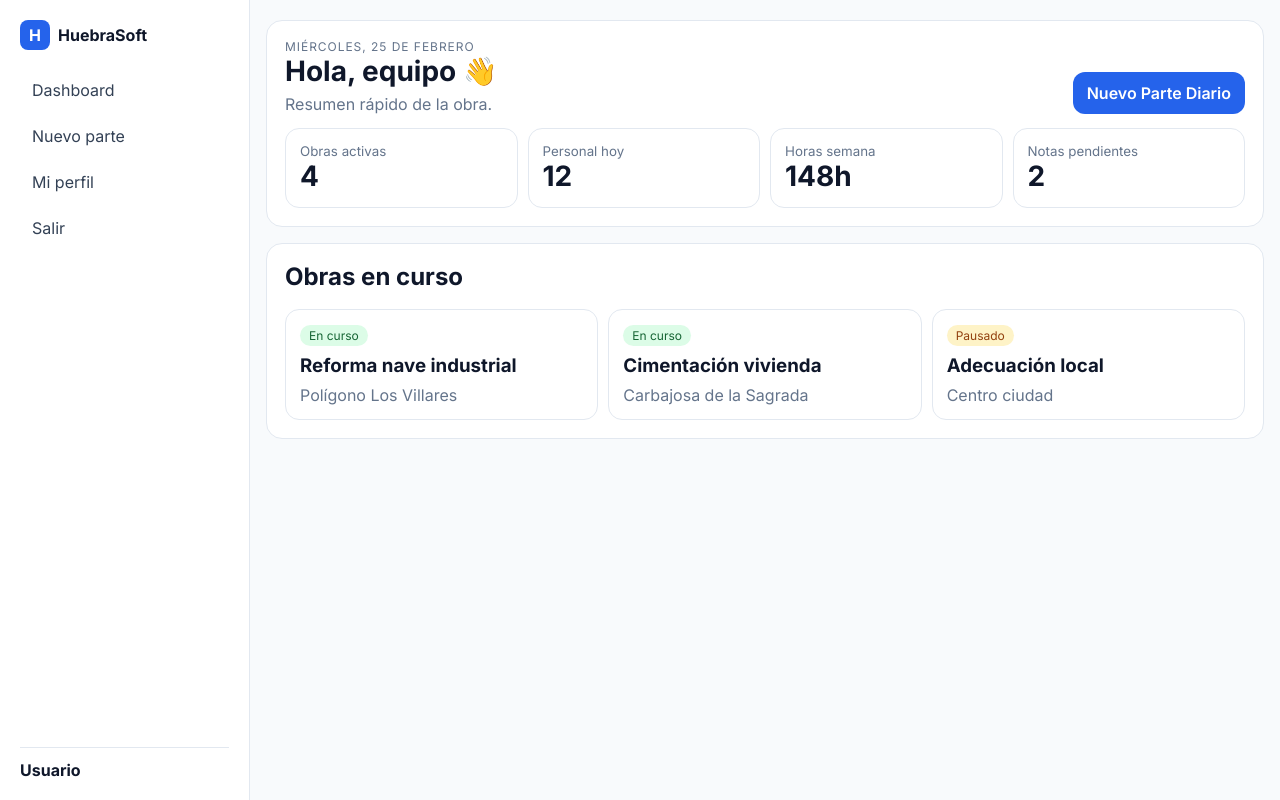
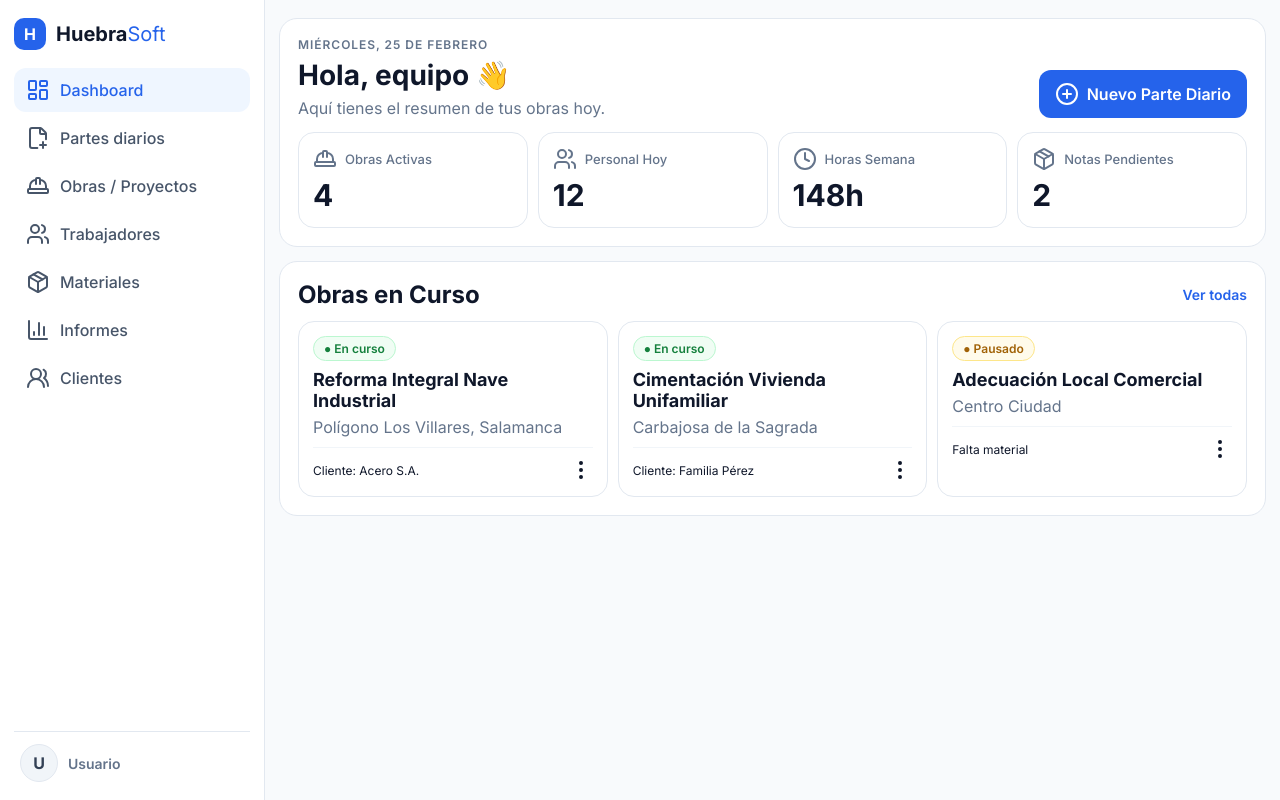
Before and after one commit to Huebrasoft/obra, a PHP site: template views/home.php in a window 1280 px wide. Run offline with PHP 8.4, Linux system fonts and the light colour scheme; the template is opened without the code that fills it, so the values that code supplies are empty.

Commit message:
Align UI with provided HuebraSoft design reference

```diff
--- a/assets/css/style.css
+++ b/assets/css/style.css
@@ -1,84 +1,99 @@
 :root {
   --bg: #f8fafc;
-  --surface: #ffffff;
+  --white: #fff;
   --line: #e2e8f0;
-  --text: #0f172a;
+  --txt: #0f172a;
   --muted: #64748b;
   --brand: #2563eb;
-  --brand-dark: #1d4ed8;
-  --ok-bg: #ecfdf5;
-  --ok-tx: #065f46;
-  --err-bg: #fef2f2;
-  --err-tx: #991b1b;
+  --brand-soft: #eff6ff;
 }
+* { box-sizing: border-box; }
+body { margin: 0; font-family: Inter, Arial, sans-serif; color: var(--txt); background: var(--bg); }
+a { text-decoration: none; color: inherit; }
 
-* { box-sizing: border-box; }
-body { margin: 0; font-family: Inter, Arial, sans-serif; color: var(--text); background: var(--bg); }
-a { color: inherit; text-decoration: none; }
+/* LOGIN */
+.auth-page { min-height: 100vh; display: grid; place-items: center; padding: 16px; }
+.auth-card { width: 100%; max-width: 430px; background: var(--white); border: 1px solid var(--line); border-radius: 22px; padding: 26px; box-shadow: 0 10px 30px #0f172a0f; }
+.auth-card h1 { margin: 10px 0 16px; font-size: 24px; }
 
-.auth-page { min-height: 100vh; display: grid; place-items: center; padding: 16px; }
-.auth-card { background: var(--surface); border: 1px solid var(--line); border-radius: 18px; width: 100%; max-width: 420px; padding: 24px; }
+/* APP SHELL */
+.app-shell { min-height: 100vh; display: flex; }
+.sidebar-desktop { width: 265px; border-right: 1px solid var(--line); background: var(--white); padding: 18px 14px; display: none; flex-direction: column; }
+.brand-row { display: flex; align-items: center; gap: 10px; }
+.logo-box { width: 32px; height: 32px; border-radius: 10px; background: var(--brand); color: #fff; font-weight: 700; display: grid; place-items: center; }
+.brand-title { font-weight: 700; font-size: 20px; }
+.brand-title span { color: var(--brand); font-weight: 400; }
 
-.app-shell { min-height: 100vh; display: flex; }
-.sidebar { width: 250px; background: var(--surface); border-right: 1px solid var(--line); padding: 20px; display: none; flex-direction: column; gap: 20px; }
-.sidebar nav { display: grid; gap: 6px; }
-.sidebar nav a { padding: 10px 12px; border-radius: 10px; color: #334155; }
-.sidebar nav a:hover { background: #eff6ff; color: var(--brand); }
-.user-mini { margin-top: auto; border-top: 1px solid var(--line); padding-top: 12px; display: grid; }
+.side-nav { margin-top: 18px; display: grid; gap: 4px; }
+.side-nav a { display: flex; align-items: center; gap: 10px; padding: 10px 12px; border-radius: 12px; color: #475569; font-weight: 500; }
+.side-nav a i { width: 18px; height: 18px; }
+.side-nav a:hover { background: #f8fafc; color: #0f172a; }
+.side-nav a.active { background: var(--brand-soft); color: var(--brand); }
 
-.content-area { flex: 1; min-height: 100vh; padding-bottom: 72px; }
-.mobile-head { position: sticky; top: 0; background: #ffffffdd; backdrop-filter: blur(8px); border-bottom: 1px solid var(--line); padding: 12px 16px; z-index: 10; }
-.container { max-width: 1100px; margin: 0 auto; padding: 20px 16px; }
+.sidebar-user { margin-top: auto; border-top: 1px solid var(--line); padding: 12px 6px 0; display: flex; gap: 10px; align-items: center; }
+.sidebar-user p { margin: 0; font-size: 14px; font-weight: 600; }
+.sidebar-user small { color: var(--muted); }
+.avatar { width: 38px; height: 38px; border-radius: 999px; border: 1px solid var(--line); background: #f1f5f9; display: grid; place-items: center; font-weight: 700; color: #334155; }
+.avatar.small { width: 32px; height: 32px; }
 
-.brand { font-weight: 700; display: inline-flex; align-items: center; gap: 8px; }
-.logo { width: 30px; height: 30px; border-radius: 8px; display: grid; place-items: center; color: white; background: var(--brand); font-weight: 700; }
+.main-zone { flex: 1; display: flex; flex-direction: column; min-height: 100vh; padding-bottom: 78px; }
+.mobile-header { position: sticky; top: 0; z-index: 20; background: #ffffffe8; backdrop-filter: blur(10px); border-bottom: 1px solid var(--line); padding: 12px 14px; display: flex; align-items: center; justify-content: space-between; }
+.page-wrap { max-width: 1180px; width: 100%; margin: 0 auto; padding: 18px 14px 24px; }
 
-.panel { background: var(--surface); border: 1px solid var(--line); border-radius: 16px; padding: 18px; margin-bottom: 16px; }
-.panel-head { display: flex; align-items: end; justify-content: space-between; gap: 12px; margin-bottom: 14px; }
-.eyebrow { margin: 0; text-transform: uppercase; letter-spacing: .08em; font-size: 12px; color: var(--muted); }
+/* COMPONENTS */
+.panel { background: var(--white); border: 1px solid var(--line); border-radius: 18px; padding: 18px; margin-bottom: 14px; }
+.panel-head { display: flex; flex-direction: column; gap: 12px; margin-bottom: 14px; }
+.eyebrow { margin: 0 0 6px; color: var(--muted); text-transform: uppercase; font-size: 12px; letter-spacing: .08em; font-weight: 600; }
 h1 { margin: 0 0 6px; font-size: 28px; }
-h2, h3 { margin: 0 0 8px; }
+h2, h3 { margin: 0; }
 p { margin: 0; color: var(--muted); }
 
-.metrics { display: grid; grid-template-columns: repeat(2, minmax(0,1fr)); gap: 10px; }
-.metrics article { border: 1px solid var(--line); border-radius: 14px; padding: 14px; background: #fff; }
-.metrics small { color: var(--muted); display: block; }
-.metrics strong { font-size: 28px; }
+.btn-primary, .btn-soft, .btn-remove { border: 0; border-radius: 12px; font-weight: 600; cursor: pointer; }
+.btn-primary { background: var(--brand); color: #fff; padding: 12px 16px; display: inline-flex; align-items: center; justify-content: center; gap: 8px; }
+.btn-primary:hover { background: #1d4ed8; }
+.btn-soft { background: #f8fafc; border: 1px solid var(--line); color: #334155; padding: 8px 12px; }
 
+.metrics { display: grid; grid-template-columns: repeat(2, 1fr); gap: 10px; }
+.metric-card { border: 1px solid var(--line); border-radius: 16px; padding: 14px; }
+.metric-top { display: flex; align-items: center; gap: 8px; margin-bottom: 6px; color: var(--muted); font-size: 13px; font-weight: 500; }
+.metric-top i { width: 17px; height: 17px; color: var(--brand); }
+.metric-card strong { font-size: 30px; }
+
+.section-head { display: flex; justify-content: space-between; align-items: center; margin-bottom: 12px; }
+.section-head a { color: var(--brand); font-weight: 600; font-size: 14px; }
 .project-grid { display: grid; grid-template-columns: 1fr; gap: 10px; }
-.project-card { border: 1px solid var(--line); border-radius: 14px; padding: 14px; }
-.tag { display: inline-block; background: #dcfce7; color: #166534; border-radius: 999px; padding: 3px 9px; font-size: 12px; margin-bottom: 8px; }
-.tag-warn { background: #fef3c7; color: #92400e; }
-
-.btn-primary, .btn-soft { border: 0; border-radius: 12px; padding: 11px 14px; cursor: pointer; font-weight: 600; }
-.btn-primary { background: var(--brand); color: white; }
-.btn-primary:hover { background: var(--brand-dark); }
-.btn-primary:disabled { opacity: .7; cursor: not-allowed; }
-.btn-soft { background: #eff6ff; color: var(--brand); }
+.project-card { border: 1px solid var(--line); border-radius: 16px; padding: 14px; }
+.project-card h3 { margin: 8px 0 6px; font-size: 18px; }
+.project-meta { margin-top: 10px; padding-top: 10px; border-top: 1px solid #f1f5f9; display: flex; justify-content: space-between; align-items: center; font-size: 12px; }
+.tag { display: inline-flex; align-items: center; gap: 6px; border-radius: 999px; padding: 4px 10px; font-size: 12px; font-weight: 600; border: 1px solid #bbf7d0; color: #15803d; background: #f0fdf4; }
+.tag.pause { border-color: #fde68a; color: #a16207; background: #fffbeb; }
 
 .stack { display: grid; gap: 12px; }
 .grid-2 { display: grid; grid-template-columns: 1fr; gap: 10px; }
-label { display: block; font-weight: 600; margin-bottom: 6px; font-size: 14px; }
-input, select, textarea { width: 100%; border: 1px solid #cbd5e1; border-radius: 10px; padding: 10px; font: inherit; background: white; }
+label { display: block; font-size: 14px; margin-bottom: 6px; font-weight: 600; }
+input, select, textarea { width: 100%; border: 1px solid #cbd5e1; border-radius: 12px; padding: 10px 12px; font: inherit; background: #fff; }
+textarea { resize: vertical; }
+.card-block { border: 1px solid var(--line); border-radius: 14px; padding: 12px; }
+.row-between { display: flex; justify-content: space-between; align-items: center; gap: 8px; margin-bottom: 10px; }
+.line-row { display: grid; grid-template-columns: 1fr 86px 86px 44px; gap: 8px; margin-bottom: 8px; }
+.btn-remove { border: 1px solid #fecaca; background: #fff; color: #b91c1c; }
 
-.card-block { border: 1px solid var(--line); border-radius: 12px; padding: 12px; }
-.row-between { display: flex; align-items: center; justify-content: space-between; gap: 10px; margin-bottom: 10px; }
-.line-row { display: grid; grid-template-columns: 1fr 92px 92px 44px; gap: 8px; margin-bottom: 8px; }
-.btn-remove { border: 1px solid #fecaca; color: #b91c1c; background: #fff; border-radius: 10px; }
-
-.alert { padding: 10px; border-radius: 10px; border: 1px solid transparent; margin-bottom: 10px; }
-.alert-ok { background: var(--ok-bg); color: var(--ok-tx); border-color: #a7f3d0; }
-.alert-error { background: var(--err-bg); color: var(--err-tx); border-color: #fecaca; }
+.alert { padding: 10px 12px; border-radius: 10px; margin-bottom: 10px; border: 1px solid; }
+.alert-error { background: #fef2f2; border-color: #fecaca; color: #991b1b; }
+.alert-ok { background: #f0fdf4; border-color: #bbf7d0; color: #166534; }
 .hidden { display: none; }
 
-.mobile-nav { position: fixed; bottom: 0; left: 0; right: 0; background: #ffffffed; border-top: 1px solid var(--line); display: flex; justify-content: space-around; padding: 10px; }
-.mobile-nav a { font-size: 13px; color: #475569; }
+.mobile-nav { position: fixed; bottom: 0; left: 0; right: 0; border-top: 1px solid var(--line); background: #fffffff2; backdrop-filter: blur(8px); display: flex; justify-content: space-around; padding: 8px 10px 9px; }
+.mobile-nav a { display: grid; justify-items: center; gap: 2px; color: #64748b; font-size: 10px; font-weight: 600; }
+.mobile-nav a i { width: 19px; height: 19px; }
+.mobile-nav a.active { color: var(--brand); }
 
 @media (min-width: 900px) {
-  .sidebar { display: flex; }
-  .mobile-head, .mobile-nav { display: none; }
-  .content-area { padding-bottom: 0; }
-  .metrics { grid-template-columns: repeat(4, minmax(0,1fr)); }
-  .project-grid { grid-template-columns: repeat(3, minmax(0,1fr)); }
-  .grid-2 { grid-template-columns: repeat(2, minmax(0,1fr)); }
+  .sidebar-desktop { display: flex; }
+  .mobile-header, .mobile-nav { display: none; }
+  .main-zone { padding-bottom: 0; }
+  .panel-head { flex-direction: row; align-items: end; justify-content: space-between; }
+  .metrics { grid-template-columns: repeat(4, 1fr); }
+  .project-grid { grid-template-columns: repeat(3, 1fr); }
+  .grid-2 { grid-template-columns: repeat(2, 1fr); }
 }
--- a/assets/js/app.js
+++ b/assets/js/app.js
@@ -1,6 +1,11 @@
 (function () {
+  if (window.lucide && typeof window.lucide.createIcons === 'function') {
+    window.lucide.createIcons();
+  }
+
   const el = document.getElementById('currentDate');
   if (!el) return;
+
   const options = { weekday: 'long', day: 'numeric', month: 'long' };
   const text = new Date().toLocaleDateString('es-ES', options);
   el.textContent = text.charAt(0).toUpperCase() + text.slice(1);
--- a/views/home.php
+++ b/views/home.php
@@ -1,30 +1,60 @@
 <?php include __DIR__ . '/layout/header.php'; ?>
+
 <section class="panel">
     <div class="panel-head">
         <div>
             <p class="eyebrow" id="currentDate">Hoy</p>
             <h1>Hola, <?= htmlspecialchars(currentUser()['nombre'] ?? 'equipo', ENT_QUOTES, 'UTF-8') ?> 👋</h1>
-            <p>Resumen rápido de la obra.</p>
+            <p>Aquí tienes el resumen de tus obras hoy.</p>
         </div>
-        <a class="btn-primary" href="index.php?page=nuevo-parte">Nuevo Parte Diario</a>
+        <a class="btn-primary" href="index.php?page=nuevo-parte"><i data-lucide="plus-circle"></i>Nuevo Parte Diario</a>
     </div>
 
     <div class="metrics">
-        <article><small>Obras activas</small><strong>4</strong></article>
-        <article><small>Personal hoy</small><strong>12</strong></article>
-        <article><small>Horas semana</small><strong>148h</strong></article>
-        <article><small>Notas pendientes</small><strong>2</strong></article>
+        <article class="metric-card">
+            <div class="metric-top"><i data-lucide="hard-hat"></i><span>Obras Activas</span></div>
+            <strong>4</strong>
+        </article>
+        <article class="metric-card">
+            <div class="metric-top"><i data-lucide="users"></i><span>Personal Hoy</span></div>
+            <strong>12</strong>
+        </article>
+        <article class="metric-card">
+            <div class="metric-top"><i data-lucide="clock"></i><span>Horas Semana</span></div>
+            <strong>148h</strong>
+        </article>
+        <article class="metric-card">
+            <div class="metric-top"><i data-lucide="package"></i><span>Notas Pendientes</span></div>
+            <strong>2</strong>
+        </article>
     </div>
 </section>
 
 <section class="panel">
-    <div class="row-between">
-        <h2>Obras en curso</h2>
+    <div class="section-head">
+        <h2>Obras en Curso</h2>
+        <a href="#">Ver todas</a>
     </div>
     <div class="project-grid">
-        <article class="project-card"><span class="tag">En curso</span><h3>Reforma nave industrial</h3><p>Polígono Los Villares</p></article>
-        <article class="project-card"><span class="tag">En curso</span><h3>Cimentación vivienda</h3><p>Carbajosa de la Sagrada</p></article>
-        <article class="project-card"><span class="tag tag-warn">Pausado</span><h3>Adecuación local</h3><p>Centro ciudad</p></article>
+        <article class="project-card">
+            <span class="tag">● En curso</span>
+            <h3>Reforma Integral Nave Industrial</h3>
+            <p>Polígono Los Villares, Salamanca</p>
+            <div class="project-meta"><span>Cliente: Acero S.A.</span><i data-lucide="more-vertical"></i></div>
+        </article>
+        <article class="project-card">
+            <span class="tag">● En curso</span>
+            <h3>Cimentación Vivienda Unifamiliar</h3>
+            <p>Carbajosa de la Sagrada</p>
+            <div class="project-meta"><span>Cliente: Familia Pérez</span><i data-lucide="more-vertical"></i></div>
+        </article>
+        <article class="project-card">
+            <span class="tag pause">● Pausado</span>
+            <h3>Adecuación Local Comercial</h3>
+            <p>Centro Ciudad</p>
+            <div class="project-meta"><span>Falta material</span><i data-lucide="more-vertical"></i></div>
+        </article>
     </div>
 </section>
+
 <?php include __DIR__ . '/layout/footer.php'; ?>
--- a/views/layout/footer.php
+++ b/views/layout/footer.php
@@ -1,9 +1,11 @@
-</div>
-<nav class="mobile-nav">
-    <a href="index.php?page=dashboard">Inicio</a>
-    <a href="index.php?page=nuevo-parte">Parte</a>
-    <a href="index.php?page=mi-perfil">Perfil</a>
-</nav>
+    </div>
+
+    <nav class="mobile-nav">
+        <a class="<?= (($_GET['page'] ?? 'dashboard') === 'dashboard') ? 'active' : '' ?>" href="index.php?page=dashboard"><i data-lucide="layout-dashboard"></i><span>Inicio</span></a>
+        <a class="<?= (($_GET['page'] ?? '') === 'nuevo-parte') ? 'active' : '' ?>" href="index.php?page=nuevo-parte"><i data-lucide="file-plus-2"></i><span>Parte</span></a>
+        <a href="index.php?page=mi-perfil"><i data-lucide="user"></i><span>Perfil</span></a>
+        <a href="index.php?page=logout"><i data-lucide="log-out"></i><span>Salir</span></a>
+    </nav>
 </main>
 <script src="assets/js/app.js"></script>
 </body>
--- a/views/layout/header.php
+++ b/views/layout/header.php
@@ -1,4 +1,4 @@
-<?php $user = currentUser(); ?>
+<?php $user = currentUser(); $currentPage = $_GET['page'] ?? 'dashboard'; ?>
 <!doctype html>
 <html lang="es">
 <head>
@@ -7,28 +7,46 @@
     <title><?= htmlspecialchars($title ?? 'Obra App', ENT_QUOTES, 'UTF-8') ?></title>
     <link rel="preconnect" href="https://fonts.googleapis.com">
     <link rel="preconnect" href="https://fonts.gstatic.com" crossorigin>
-    <link href="https://fonts.googleapis.com/css2?family=Inter:wght@400;500;600;700&display=swap" rel="stylesheet">
+    <link href="https://fonts.googleapis.com/css2?family=Inter:wght@300;400;500;600;700&display=swap" rel="stylesheet">
     <link rel="stylesheet" href="assets/css/style.css">
+    <script src="https://unpkg.com/lucide@latest"></script>
 </head>
 <body class="app-shell">
-<aside class="sidebar">
-    <div class="brand"><span class="logo">H</span> HuebraSoft</div>
-    <nav>
-        <a href="index.php?page=dashboard">Dashboard</a>
-        <a href="index.php?page=nuevo-parte">Nuevo parte</a>
-        <a href="index.php?page=mi-perfil">Mi perfil</a>
+<aside class="sidebar-desktop">
+    <div class="brand-row">
+        <div class="logo-box">H</div>
+        <span class="brand-title">Huebra<span>Soft</span></span>
+    </div>
+
+    <nav class="side-nav">
+        <a class="<?= $currentPage === 'dashboard' ? 'active' : '' ?>" href="index.php?page=dashboard"><i data-lucide="layout-dashboard"></i>Dashboard</a>
+        <a class="<?= $currentPage === 'nuevo-parte' ? 'active' : '' ?>" href="index.php?page=nuevo-parte"><i data-lucide="file-plus-2"></i>Partes diarios</a>
+        <a href="#"><i data-lucide="hard-hat"></i>Obras / Proyectos</a>
+        <a href="#"><i data-lucide="users"></i>Trabajadores</a>
+        <a href="#"><i data-lucide="package"></i>Materiales</a>
+        <a href="#"><i data-lucide="bar-chart-3"></i>Informes</a>
+        <a href="#"><i data-lucide="users-round"></i>Clientes</a>
         <?php if (($user['rol'] ?? '') === 'admin'): ?>
-            <a href="index.php?page=usuarios">Usuarios</a>
+            <a class="<?= $currentPage === 'usuarios' ? 'active' : '' ?>" href="index.php?page=usuarios"><i data-lucide="shield"></i>Usuarios</a>
         <?php endif; ?>
-        <a href="index.php?page=logout">Salir</a>
     </nav>
-    <div class="user-mini">
-        <strong><?= htmlspecialchars($user['nombre'] ?? 'Usuario', ENT_QUOTES, 'UTF-8') ?></strong>
-        <small><?= htmlspecialchars($user['rol'] ?? '', ENT_QUOTES, 'UTF-8') ?></small>
+
+    <div class="sidebar-user">
+        <div class="avatar"><?= strtoupper(substr($user['nombre'] ?? 'U', 0, 1)) ?></div>
+        <div>
+            <p><?= htmlspecialchars($user['nombre'] ?? 'Usuario', ENT_QUOTES, 'UTF-8') ?></p>
+            <small><?= htmlspecialchars($user['rol'] ?? '', ENT_QUOTES, 'UTF-8') ?></small>
+        </div>
     </div>
 </aside>
-<main class="content-area">
-<header class="mobile-head">
-    <div class="brand"><span class="logo">H</span> HuebraSoft</div>
-</header>
-<div class="container">
+
+<main class="main-zone">
+    <header class="mobile-header">
+        <div class="brand-row">
+            <div class="logo-box">H</div>
+            <span class="brand-title">Huebra<span>Soft</span></span>
+        </div>
+        <a class="avatar small" href="index.php?page=mi-perfil"><?= strtoupper(substr($user['nombre'] ?? 'U', 0, 1)) ?></a>
+    </header>
+
+    <div class="page-wrap">
--- a/views/partes/crear.php
+++ b/views/partes/crear.php
@@ -4,9 +4,9 @@
     <div class="panel-head">
         <div>
             <p class="eyebrow">Parte diario</p>
-            <h1>Nuevo parte</h1>
+            <h1>📝 Nuevo parte diario</h1>
         </div>
-        <button type="button" class="btn-primary" id="btnGuardarParte">Guardar parte</button>
+        <button type="button" class="btn-primary" id="btnGuardarParte"><i data-lucide="save"></i>Guardar parte</button>
     </div>
 
     <div id="parteAlert" class="alert hidden"></div>
```
